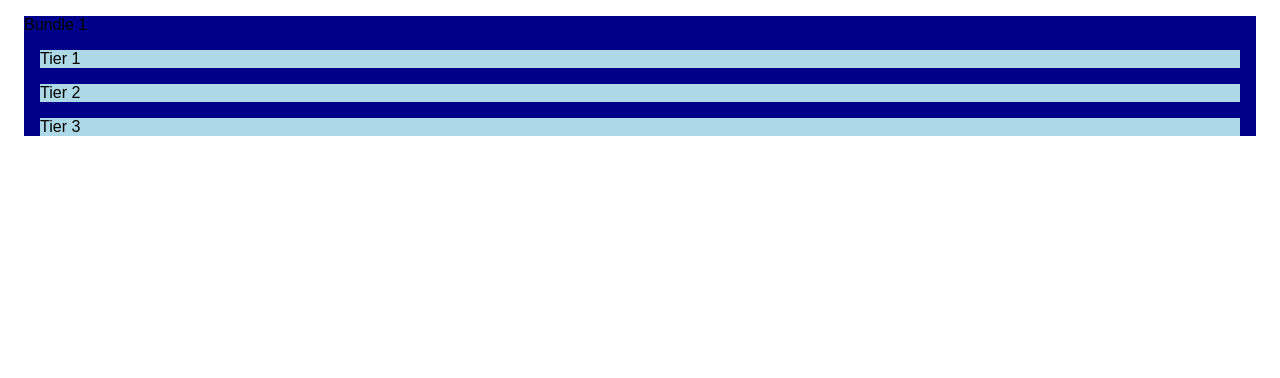
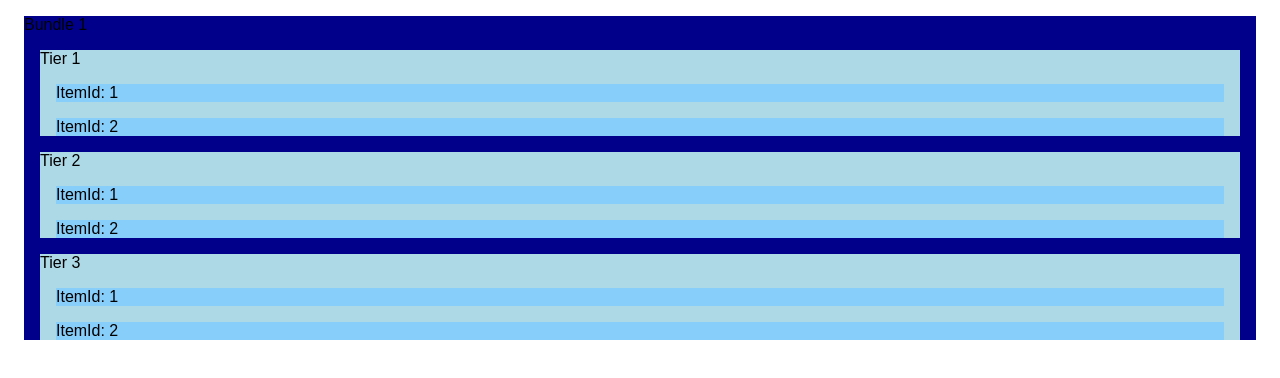
Before and after one commit to rpt23-team-feedback/Tier-Mark, a React app: page / in a window 1280 px wide. Shown: the top 378 px of the page. Built offline with nearby package versions, Linux system fonts and the light colour scheme; no server answers; the HTML template or start-up script is replaced by a standard one.

Commit message:
Will show first 2 items of each tier. Needs refactored for variable number of items to show other items.

```diff
--- a/database/index.js
+++ b/database/index.js
@@ -74,8 +74,8 @@
 };
 
 const itemsRequest = (data) => {
-  // let tierId = data.tierId;
-  let tierId = '1';
+  let tierId = data.tierId;
+  // let tierId = '1';
   return Tiers.findAll({
     where: {
       tierId: tierId
--- a/src/components/item.jsx
+++ b/src/components/item.jsx
@@ -5,7 +5,7 @@
   constructor(props) { //
     super(props);
     this.state = {
-      itemId: 1,  // passed down via props
+      itemId: this.props.itemId,
       itemName: 'game 1', // from Item service
       itemImage: '',  // from Item service
       availability: '', // from System Requirements service
@@ -50,12 +50,14 @@
   render() {
     return (
       <div className="item-view">
-        ItemId: {this.state.itemId} <br/>
-        {/* Name: {this.state.itemName} <br/>
-        Systems: {this.state.availability} <br/>
-        Good Reviews: {this.state.feedback.positiveReviews}% <br/>
-        Total Reviews: {this.state.feedback.numberOfReviews} <br/>
-        Reviews From: {this.state.feedback.reviewsFrom} <br/> */}
+        <div key={this.props.itemId} className="item">
+          ItemId: {this.props.itemId} <br/>
+          {/* Name: {this.state.itemName} <br/>
+          Systems: {this.state.availability} <br/>
+          Good Reviews: {this.state.feedback.positiveReviews}% <br/>
+          Total Reviews: {this.state.feedback.numberOfReviews} <br/>
+          Reviews From: {this.state.feedback.reviewsFrom} <br/> */}
+        </div>
       </div>
     )
   }
--- a/src/components/tier.jsx
+++ b/src/components/tier.jsx
@@ -12,10 +12,6 @@
       items: {
         item1: 1,
         item2: 2,
-        item3: 3,
-        item4: 4,
-        item5: 5,
-        item6: 6
       }
     }
     this.getTierData = this.getTierData.bind(this);
@@ -23,7 +19,7 @@
 
   componentDidMount() {
     this.setState({
-      tierId: this.props.tierId
+      tierId: this.props.tierId,
     });
     this.getTierData();
   }
@@ -35,12 +31,12 @@
       url: 'http://localhost:3101/itemsIncluded/' + tierId,
       datatype: 'json',
       success: (data) => {
-        for (let i = 0; i < data.length; i++) {
-          this.setState({
+        this.setState({
+          items: {
             item1: data.item1,
             item2: data.item2,
-          })
-        }
+          }
+        })
       },
       error: (err) => {
         console.log('err', err);
@@ -51,7 +47,7 @@
 
   render() {
 
-    const items = this.state.items;
+    let items = this.state.items;
 
     let itemsArray = [];
 
@@ -61,11 +57,10 @@
     }
 
     return (
-      <div>
-        <div key={this.props.tierId} className="tier">
-          Tier {this.state.tierId}
-          {/* {itemsArray} */}
-        </div>
+      <div key={this.props.tierId} className="tier">
+        Tier {this.state.tierId}
+        {itemsArray}
+        {/* <Item key={this.state.items.item1} itemId={this.state.items.item1}/> */}
       </div>
     )
   }
--- a/src/index.css
+++ b/src/index.css
@@ -1,4 +1,4 @@
-.Tiers-container {
+.tiers-container {
   margin: 1rem;
   font-family: Arial, Helvetica, sans-serif;
   background-color: darkblue;
--- a/src/index.jsx
+++ b/src/index.jsx
@@ -43,7 +43,7 @@
 
   render() {
     return (
-      <div className="Tiers-container">
+      <div className="tiers-container">
         Bundle {this.state.bundleId}
         <Tier key={this.state.tier1Id} tierId={this.state.tier1Id}/>
         <Tier key={this.state.tier2Id} tierId={this.state.tier2Id}/>
```
Also changed, not shown: 1 other file (tests, documents, lock files or other folders).
